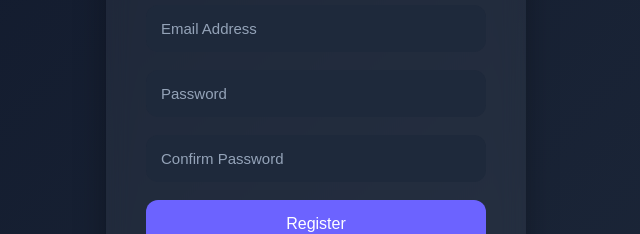
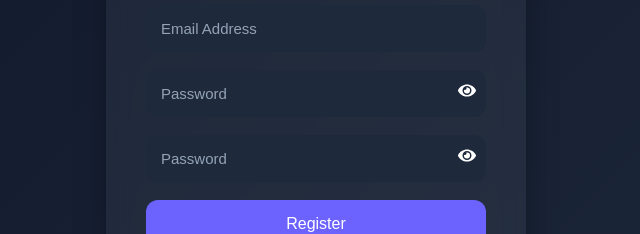
Before and after one commit to Shalini289/AI-Code-Reviewerer, a Next.js app in the folder frontend/: page /register in a window 1280 px wide. Shown: the part 334-568 px from the top of the page, without its empty margins (324-964 px from the left). Built offline with nearby package versions, Linux system fonts and the light colour scheme.

Commit message:
good to go

```diff
--- a/frontend/package.json
+++ b/frontend/package.json
@@ -14,7 +14,8 @@
     "framer-motion": "^12.38.0",
     "next": "16.1.6",
     "react": "19.2.3",
-    "react-dom": "19.2.3"
+    "react-dom": "19.2.3",
+    "react-icons": "^5.6.0"
   },
   "devDependencies": {
     "babel-plugin-react-compiler": "1.0.0",
--- a/frontend/src/app/register/page.js
+++ b/frontend/src/app/register/page.js
@@ -3,14 +3,14 @@
 import { useState } from "react";
 import { useRouter } from "next/navigation";
 import Link from "next/link";
-
+import { FaEye, FaEyeSlash } from "react-icons/fa";
 import { registerUser } from "@/services/authService";
 
 import "@/styles/auth.css";
 
 export default function Register() {
   const router = useRouter();
-
+  const [show, setShow] = useState(false);
   const [form, setForm] = useState({
     name: "",
     email: "",
@@ -149,24 +149,54 @@ if (!passwordRegex.test(form.password)) {
           value={form.email}
           onChange={handleChange}
         />
-
+<div style={{ position: "relative" }}>
   <input
-          type="password"
+    type={show ? "text" : "password"}
     name="password"
     placeholder="Password"
     value={form.password}
     onChange={handleChange}
+    style={{ width: "100%", paddingRight: "40px" }}
   />
 
+  <span
+    onClick={() => setShow(!show)}
+    style={{
+      position: "absolute",
+      right: "10px",
+      top: "50%",
+      transform: "translateY(-50%)",
+      cursor: "pointer",
+      fontSize: "18px"
+    }}
+  >
+    {show ? <FaEyeSlash /> : <FaEye />}
+  </span>
+</div>
+<div style={{ position: "relative" }}>
   <input
-          type="password"
-          name="confirmPassword"
-          placeholder="Confirm Password"
-          value={
-            form.confirmPassword
-          }
+    type={show ? "text" : "password"}
+    name="password"
+    placeholder="Password"
+    value={form.password}
     onChange={handleChange}
+    style={{ width: "100%", paddingRight: "40px" }}
   />
+
+  <span
+    onClick={() => setShow(!show)}
+    style={{
+      position: "absolute",
+      right: "10px",
+      top: "50%",
+      transform: "translateY(-50%)",
+      cursor: "pointer",
+      fontSize: "18px"
+    }}
+  >
+    {show ? <FaEyeSlash /> : <FaEye />}
+  </span>
+</div>
 
         <button type="submit">
           {loading
```
Also changed, not shown: frontend/src/app/login/page.js (+25 -8 lines), 1 other file (tests, documents, lock files or other folders). Lines whose indentation alone changed are shown as unchanged.
